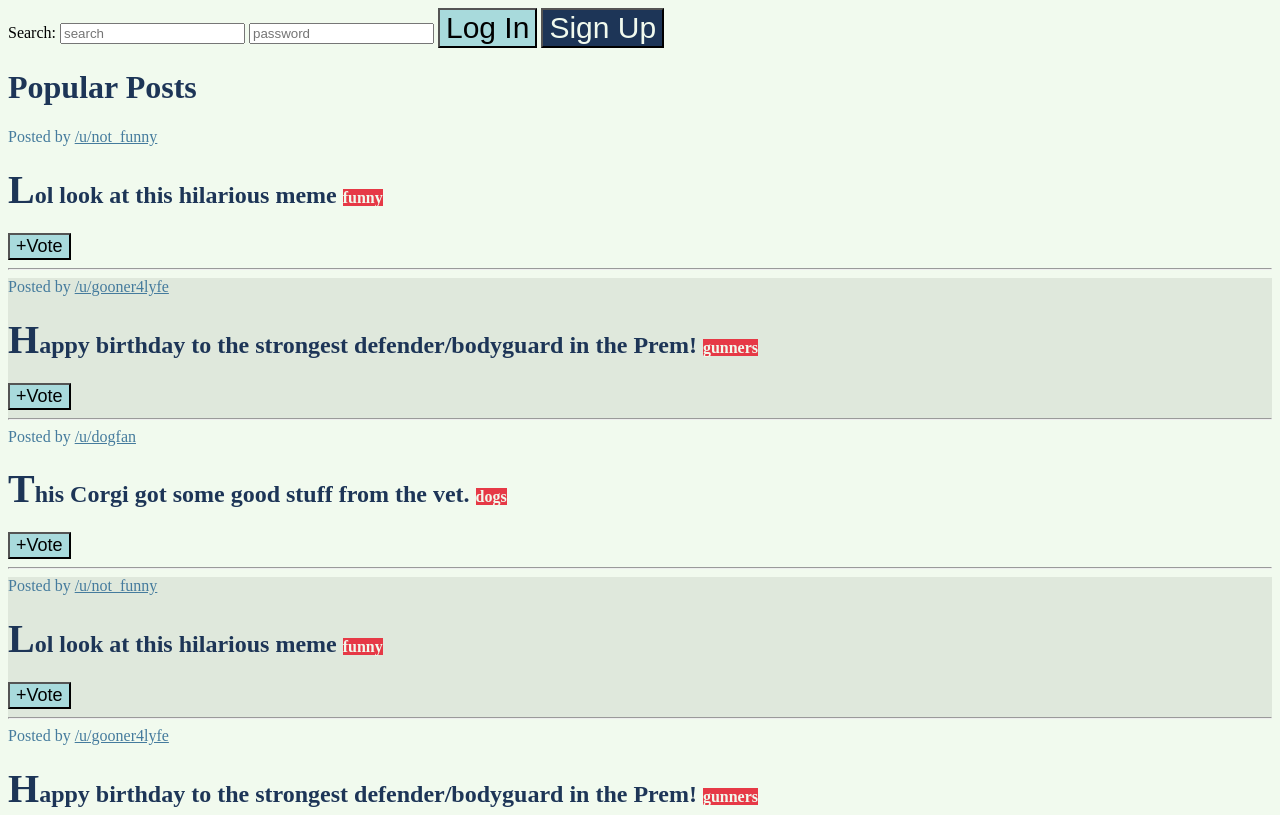
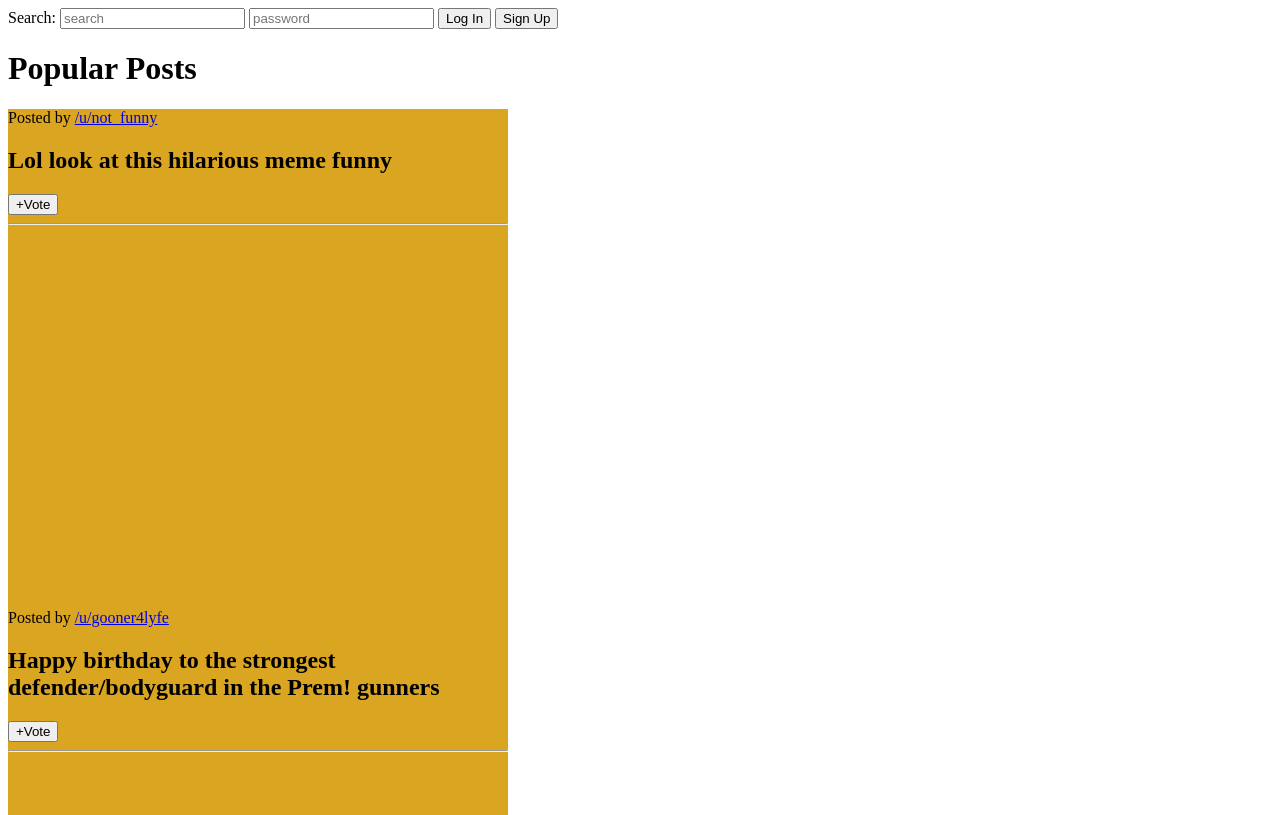
Before and after one commit to nemanjaone/first-css, a plain HTML site: page starter.html in a window 1280 px wide. Shown: the top 815 px of the page. Drawn offline with Linux system fonts and the light colour scheme.

Commit message:
practicing rgba and opacity

```diff
--- a/app.css
+++ b/app.css
@@ -1,68 +1,18 @@
-body {
-    background-color: #f1faee;
+section {
+    width: 500px;
+    height: 500px;
+    background-color: goldenrod;
 }
 
-h1, h2 {
-    color: #1d3557;
+#rgba {
+    width: 50%;
+    height: 50%;
+    background-color: rgba(255, 255, 255, 0.3);
 }
 
-button {
-    font-size: 30px;
-    background-color: #a8dadc;
+#opacity {
+    width: 50%;
+    height: 50%;
+    background-color: rgb(255, 255, 255);
+    opacity: 0.5;
 }
-
-.post button:hover {
-    background-color: red;
-    color: #f1faee;
-}
-
-.post button:active {
-    background-color: #02c39a;
-}
-
-#signup {
-    background-color: #1d3557;
-    color: #f1faee
-}
-
-span {
-    color: #457b9d;
-}
-
-.tag {
-    background-color: #e63946;
-    color: #f1faee;
-    font-size: 16px;
-}
-
-.post a {
-    color: #457b9d;
-}
-
-footer a {
-    color: #1d3557;
-}
-
-h2 + button {
-    font-size: 18px;
-}
-
-footer > a {
-    color: #457b9d;
-}
-
-input[type="password"] {
-    color: green;
-}
-
-.post:nth-of-type(2n) {
-    background-color: #dfe8dc;
-}
-
-h2::first-letter {
-    font-size: 40px;
-}
-
-h2::selection {
-    background-color: aqua;
-}
```
Also changed, not shown: index.html (+12 -22 lines).
